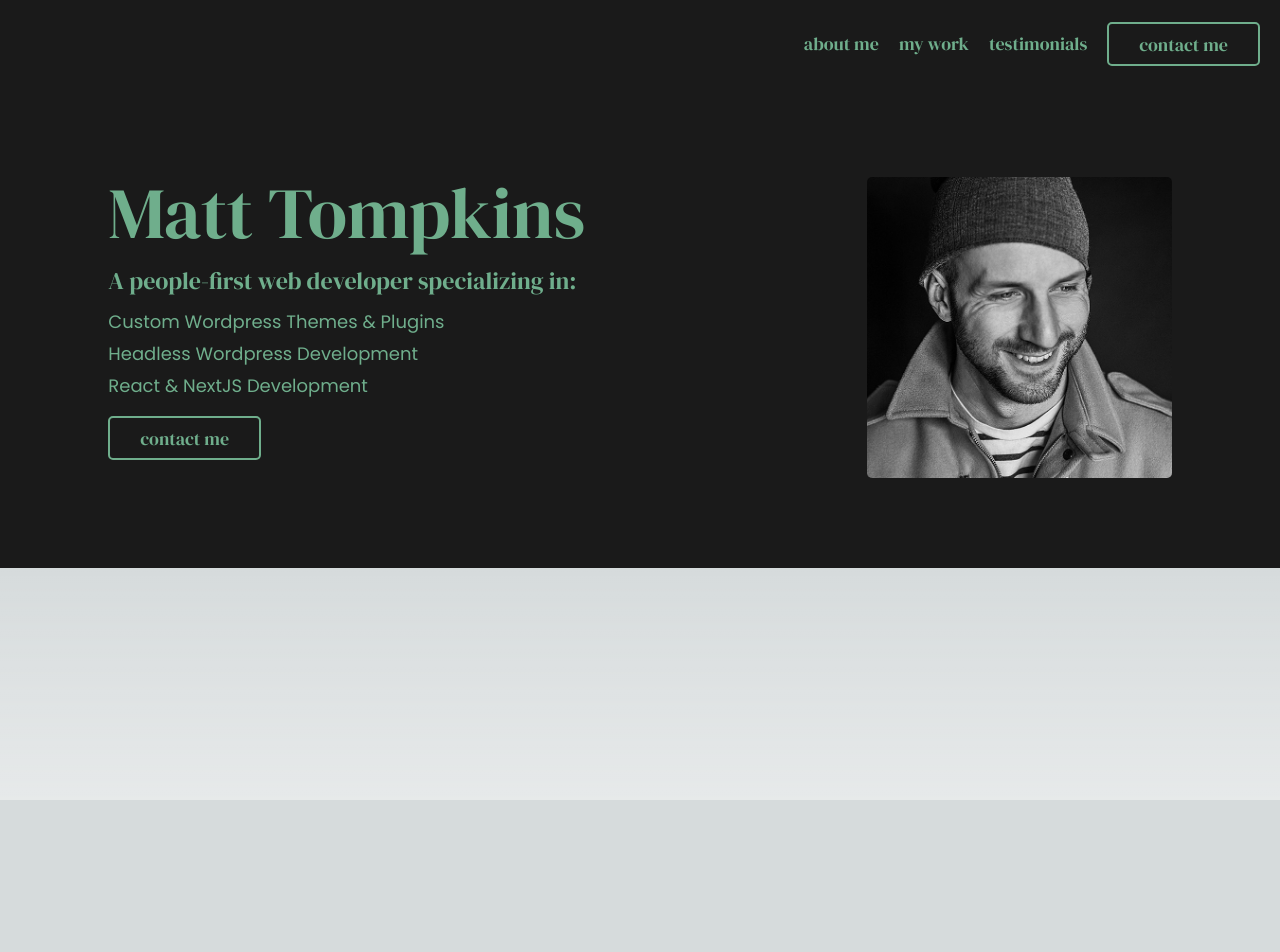
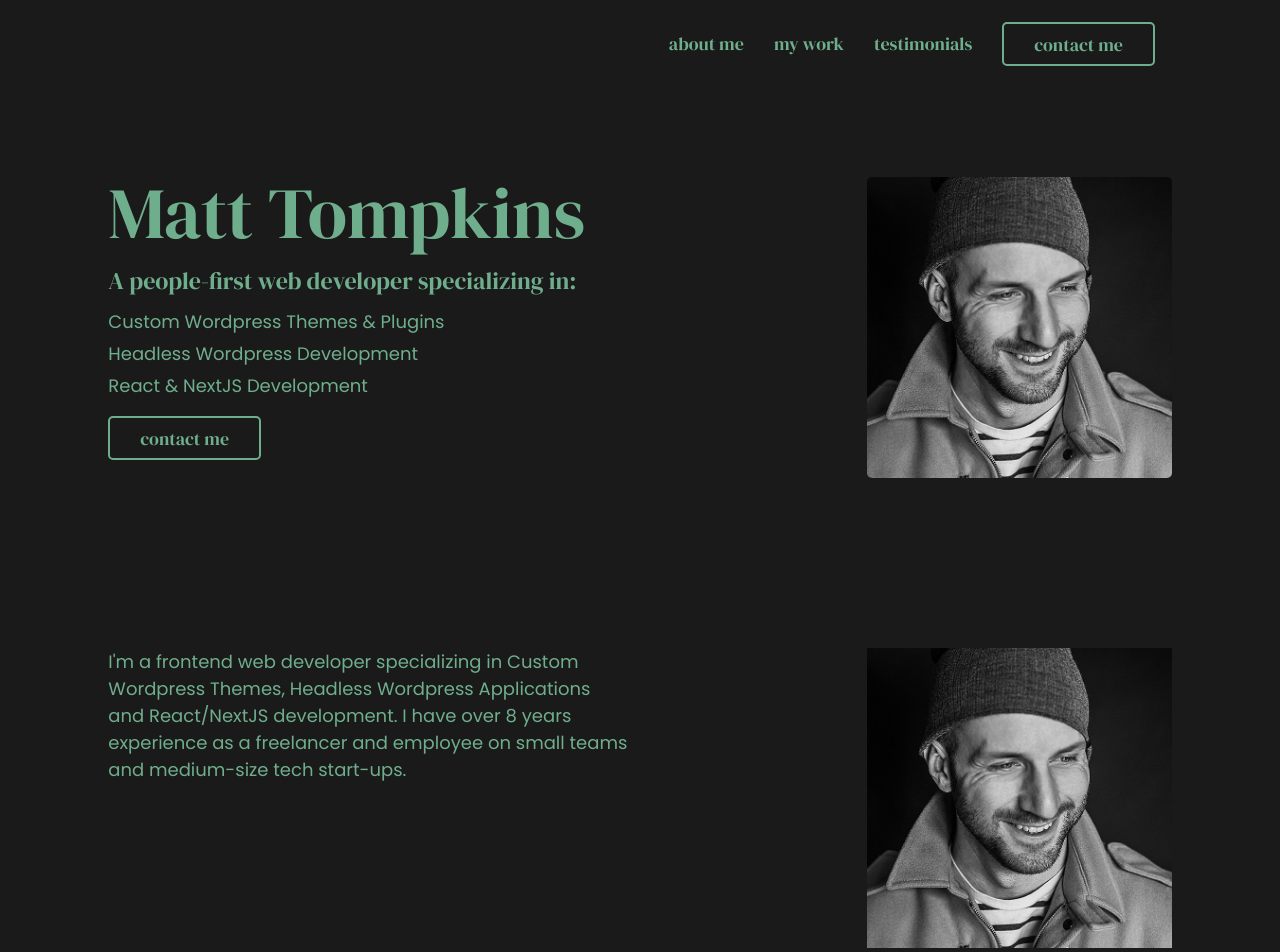
Before and after one commit to matthewtompkins/portfolio, a Next.js app: page / in a window 1280 px wide. Shown: the top 952 px of the page. Before the commit the page ends 800 px from the top, so only its background shows below. Built offline with nearby package versions, Linux system fonts and the light colour scheme.

Commit message:
finish about section

```diff
--- a/components/Grid/Grid.tsx
+++ b/components/Grid/Grid.tsx
@@ -1,8 +1,11 @@
+const Grid: React.FC<{ children: React.ReactNode }> = ({
+  children,
+}): JSX.Element => {
+  return (
+    <div className={`grid gap-8 grid-cols-12 max-w-theme mx-auto`}>
+      {children}
+    </div>
+  );
+};
 
-const Grid: React.FC<{children: React.ReactNode}> = ({children}): JSX.Element => {
-    return <div className="grid gap-8 grid-cols-12 max-w-theme mx-auto">
-        {children}
-    </div>;
-}
-
-export default Grid
+export default Grid;
--- a/components/Home/AboutMe.tsx
+++ b/components/Home/AboutMe.tsx
@@ -1,11 +1,42 @@
-import Grid from '../Grid/Grid';
 import { getSectionThemeColors } from '@/utilities/getSectionThemeColors';
+import TextAndImage from '../Layout/TextAndImage';
+import placeholder from '@/public/images/placeholder.jpg';
 
 const AboutMe: React.FC = (): JSX.Element => {
-    const colors = getSectionThemeColors('black');
+  const colors = getSectionThemeColors('black');
+  const textAndImageData = [
+    {
+      img: {
+        src: placeholder as unknown as string,
+        alt: 'Placeholder Image',
+        position: 'right',
+      } as MT.ImageProps,
+      paragraph: {
+        color: colors.textColor,
+        text: "I'm a frontend web developer specializing in Custom Wordpress Themes, Headless Wordpress Applications and React/NextJS development. I have over 8 years experience as a freelancer and employee on small teams and medium-size tech start-ups.",
+      } as MT.ParagraphProps,
+    },
+    {
+      img: {
+        src: placeholder as unknown as string,
+        alt: 'Placeholder Image',
+        position: 'left',
+      } as MT.ImageProps,
+      paragraph: {
+        color: colors.textColor,
+        text: "I'm a frontend web developer specializing in Custom Wordpress Themes, Headless Wordpress Applications and React/NextJS development. I have over 8 years experience as a freelancer and employee on small teams and medium-size tech start-ups.",
+      } as MT.ParagraphProps,
+    },
+  ];
   return (
-    <div className={`${colors.bgColor}`}>
-      <Grid></Grid>
+    <div className={`${colors.bgColor} py-32`}>
+      {textAndImageData.map((cur) => {
+        return (
+          <div key={cur.img.src} className="[&:not(:last-child)]:mb-24">
+            <TextAndImage img={cur.img} paragraph={cur.paragraph} />
+          </div>
+        );
+      })}
     </div>
   );
 };
--- a/components/Layout/TextAndImage.tsx
+++ b/components/Layout/TextAndImage.tsx
@@ -1,16 +1,12 @@
 import Image from 'next/image';
 import Heading from '../Typography/Heading';
+import Grid from '../Grid/Grid';
 
-import Grid from '../Grid/Grid';
 import Paragraph from '../Typography/Paragraph';
 
 interface TextAndImageProps {
   heading?: MT.HeadingProps;
-  img: {
-    src: string;
-    alt: string;
-    position: 'left' | 'right';
-  };
+  img: MT.ImageProps;
   paragraph: MT.ParagraphProps;
 }
 
@@ -20,15 +16,15 @@ const TextAndImage: React.FC<TextAndImageProps> = ({
   paragraph,
 }): JSX.Element => {
   return (
-    <>
-      <div className="col-span-3">
-        <Image src={img.src} alt={img.alt} />
+    <Grid>
+      <div className={`row-start-1 col-span-3 ${img.position === 'left' ? 'col-start-2' : 'col-start-9'}`}>
+        <Image {...img} />
       </div>
-      <div className="col-span-6">
-        {heading && <Heading color={} {...heading} />}
+      <div className={`row-start-1 col-span-5 ${img.position === 'left' ? 'col-start-7' : 'col-start-2'}`}>
+        {heading && <Heading {...heading} />}
         <Paragraph {...paragraph} />
       </div>
-    </>
+    </Grid>
   );
 };
 
--- a/components/Typography/Heading.tsx
+++ b/components/Typography/Heading.tsx
@@ -7,7 +7,7 @@ const sizeClasses = {
 
 const Heading: React.FC<MT.HeadingProps> = ({color, level, text}): JSX.Element => {
     const Tag = level;
-    return <Tag className={`${MT.TextColorClasses[color]} ${sizeClasses[level]}`}>{text}</Tag>;
+    return <Tag className={`${color} ${sizeClasses[level]}`}>{text}</Tag>;
 };
 
 export default Heading;
--- a/components/Typography/Paragraph.tsx
+++ b/components/Typography/Paragraph.tsx
@@ -1,6 +1,6 @@
 const Paragraph: React.FC<MT.ParagraphProps> = ({ color, text }): JSX.Element => {
   return (
-    <p className={`${MT.TextColorClasses[color]} text-base font-sans`}>
+    <p className={`${color} text-base font-sans`}>
       {text}
     </p>
   );
--- a/components/UI/Nav.tsx
+++ b/components/UI/Nav.tsx
@@ -1,12 +1,15 @@
-import Button from './Button';
 import Link from 'next/link';
 
+import Grid from '../Grid/Grid';
+import Button from './Button';
+
 const Nav: React.FC = (): JSX.Element => {
-    const liStyles = 'text-base lowercase mr-8 font-serif text-green hover:text-white active:text-white focus:text-white';
+  const liStyles =
+    'text-base lowercase mr-12 font-serif text-green hover:text-white active:text-white focus:text-white';
   return (
     <nav className="w-full bg-black px-8 py-12">
-      <div className="max-w-theme mx-auto text-right">
-        <ul className="inline-flex">
+      <Grid>
+        <ul className="inline-flex col-start-2 col-end-12 justify-end">
           <li className={liStyles}>About Me</li>
           <li className={liStyles}>My Work</li>
           <li className={liStyles}>Testimonials</li>
@@ -14,7 +17,7 @@ const Nav: React.FC = (): JSX.Element => {
             <Button title="Contact Me" url="/contact-me" theme="outline" />
           </li>
         </ul>
-      </div>
+      </Grid>
     </nav>
   );
 };
--- a/utilities/getSectionThemeColors.ts
+++ b/utilities/getSectionThemeColors.ts
@@ -1,4 +1,3 @@
-
 const textColorClasses = {
   green: 'text-green',
   black: 'text-black',
@@ -14,27 +13,27 @@ const backgroundColorClasses = {
 export const getSectionThemeColors = (
   theme: MT.ThemeColors
 ): {
-  bgColor: string;
-  textColor: string;
+  bgColor: MT.BackgroundColorClasses;
+  textColor: MT.TextColorClasses;
 } => {
   const themes: Record<
     MT.ThemeColors,
     {
-      bgColor: string;
-      textColor: string;
+      bgColor: MT.BackgroundColorClasses;
+      textColor: MT.TextColorClasses;
     }
   > = {
     green: {
-      bgColor: backgroundColorClasses.green,
-      textColor: textColorClasses.black,
+      bgColor: backgroundColorClasses.green as MT.BackgroundColorClasses,
+      textColor: textColorClasses.black as MT.TextColorClasses,
     },
     black: {
-      bgColor: backgroundColorClasses.black,
-      textColor: textColorClasses.green,
+      bgColor: backgroundColorClasses.black as MT.BackgroundColorClasses,
+      textColor: textColorClasses.green as MT.TextColorClasses,
     },
     white: {
-      bgColor: backgroundColorClasses.white,
-      textColor: textColorClasses.black,
+      bgColor: backgroundColorClasses.white as MT.BackgroundColorClasses,
+      textColor: textColorClasses.black as MT.TextColorClasses,
     },
   };
 
```
Also changed, not shown: types.d.ts (+12 -2 lines).
